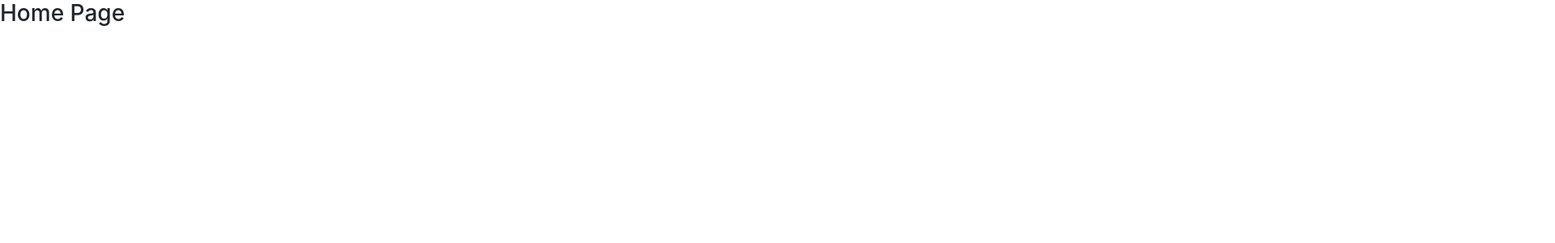
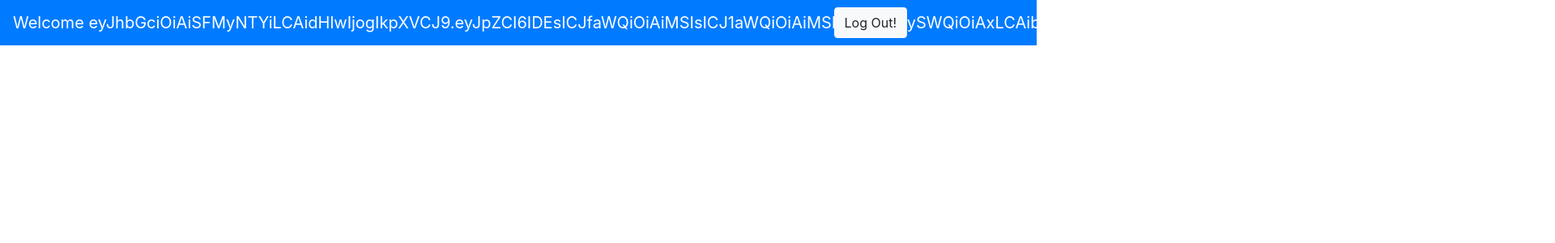
Before and after one commit to Akhil-Reddy-Challa/cloud-compute-project, a React (Create React App) app: page /home in a window 1280 px wide. Shown: the top 300 px of the page at 81% size, 1920 px wide, since content can reach past the window. Built offline with nearby package versions, Linux system fonts and the light colour scheme; sample sign-in values are in the browser's storage.

Commit message:
HomePage design completed

```diff
--- a/src/components/HomePage.js
+++ b/src/components/HomePage.js
@@ -1,7 +1,26 @@
+import Navbar from "react-bootstrap/Navbar";
+import "../styles/HomePage.css";
+import { useHistory } from "react-router-dom";
+
 const HomePage = (props) => {
+  const history = useHistory();
+  const logOutUser = () => {
+    localStorage.removeItem("user_auth_token");
+    history.push("/login");
+  };
   return (
     <div>
-      <h3>Home Page</h3>
+      <Navbar bg="primary" variant="dark">
+        <Navbar.Brand href="#home">Welcome {props.user_name}</Navbar.Brand>
+        <button
+          id="logOutButton"
+          type="button"
+          className="btn btn-light"
+          onClick={logOutUser}
+        >
+          Log Out!
+        </button>
+      </Navbar>
     </div>
   );
 };
--- /dev/null
+++ b/src/styles/HomePage.css
@@ -0,0 +1,4 @@
+#logOutButton {
+  position: absolute;
+  right: 10rem;
+}
```
